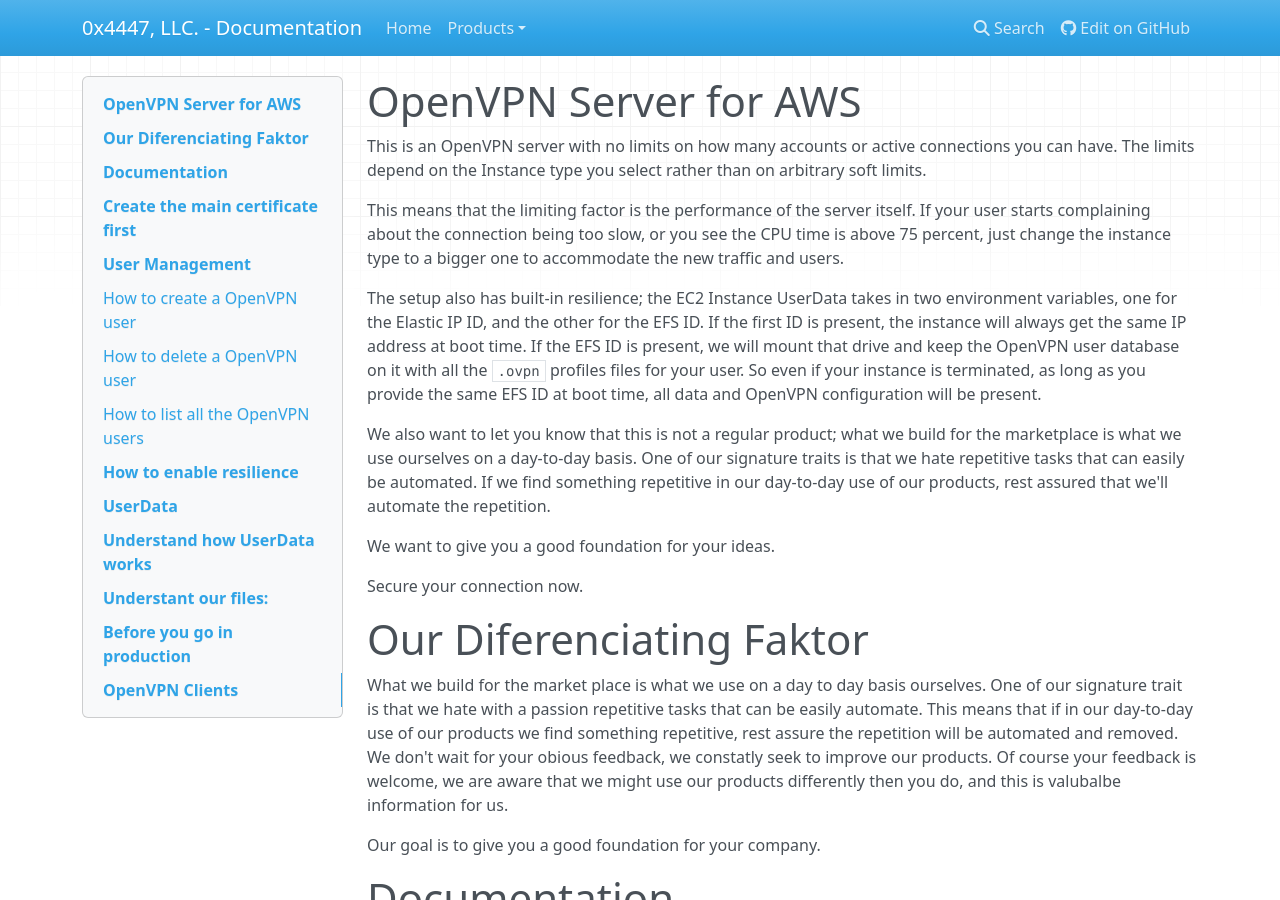
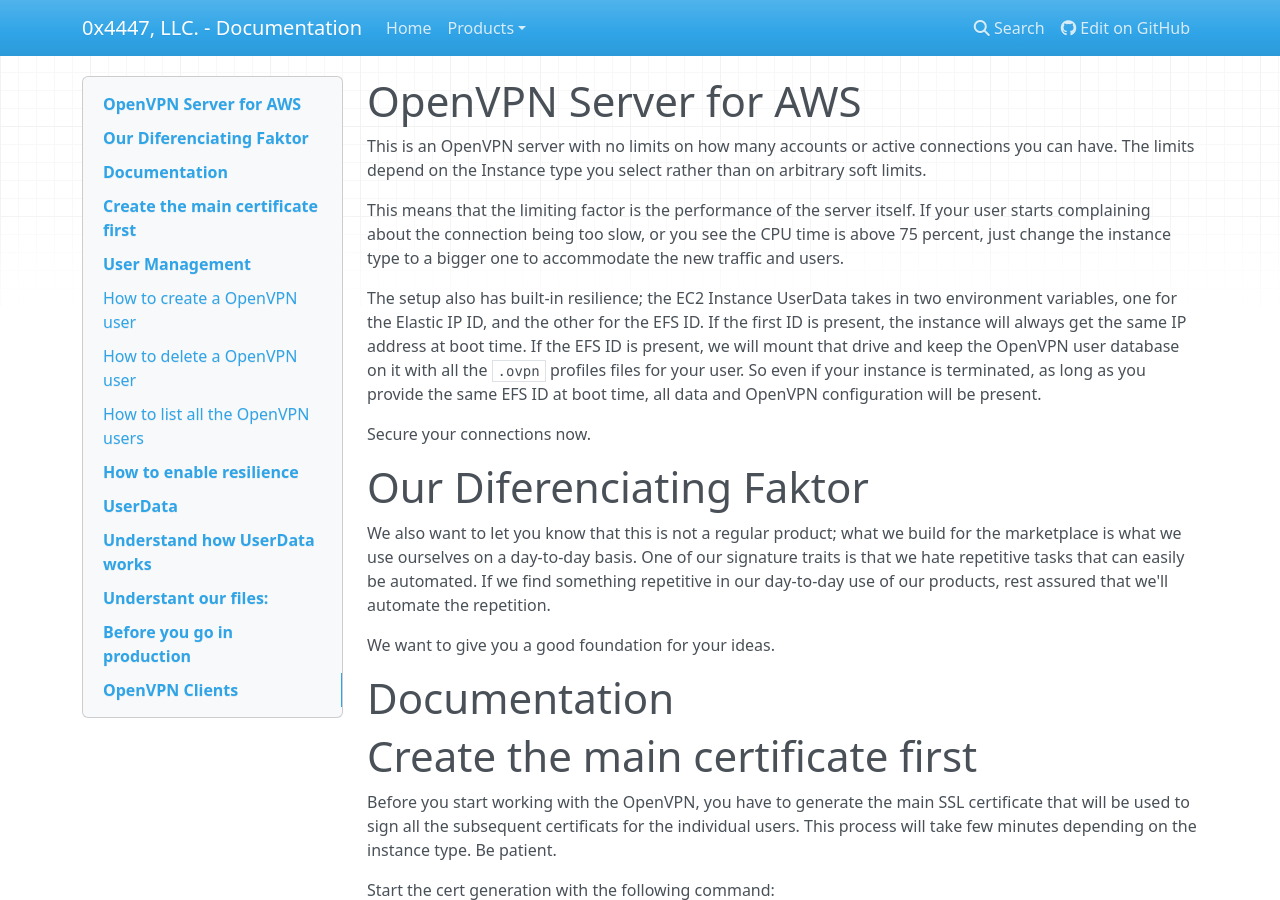
Before and after one commit to 0x4447-office/0x4447_webpage_documentation, an MkDocs documentation site: the page built from docs/products/Cloud/aws-marketplace/openvpn-server.md, in a window 1280 px wide and 900 px high. Built offline with MkDocs 1.6.1, drawn with Linux system fonts in a browser that asks for light colours; nearby versions of some CDN libraries.

Commit message:
Update openvpn-server.md

```diff
--- a/docs/products/Cloud/aws-marketplace/openvpn-server.md
+++ b/docs/products/Cloud/aws-marketplace/openvpn-server.md
@@ -11,17 +11,13 @@
 
 The setup also has built-in resilience; the EC2 Instance UserData takes in two environment variables, one for the Elastic IP ID, and the other for the EFS ID. If the first ID is present, the instance will always get the same IP address at boot time. If the EFS ID is present, we will mount that drive and keep the OpenVPN user database on it with all the `.ovpn` profiles files for your user. So even if your instance is terminated, as long as you provide the same EFS ID at boot time, all data and OpenVPN configuration will be present.
 
+Secure your connections now.
+
+# Our Diferenciating Faktor
+
 We also want to let you know that this is not a regular product; what we build for the marketplace is what we use ourselves on a day-to-day basis. One of our signature traits is that we hate repetitive tasks that can easily be automated. If we find something repetitive in our day-to-day use of our products, rest assured that we'll automate the repetition.
 
 We want to give you a good foundation for your ideas.
-
-Secure your connection now.
-
-# Our Diferenciating Faktor
-
-What we build for the market place is what we use on a day to day basis ourselves. One of our signature trait is that we hate with a passion repetitive tasks that can be easily automate. This means that if in our day-to-day use of our products we find something repetitive, rest assure the repetition will be automated and removed. We don't wait for your obious feedback, we constatly seek to improve our products. Of course your feedback is welcome, we are aware that we might use our products differently then you do, and this is valubalbe information for us.
-
-Our goal is to give you a good foundation for your company.
 
 # Documentation
 
```
